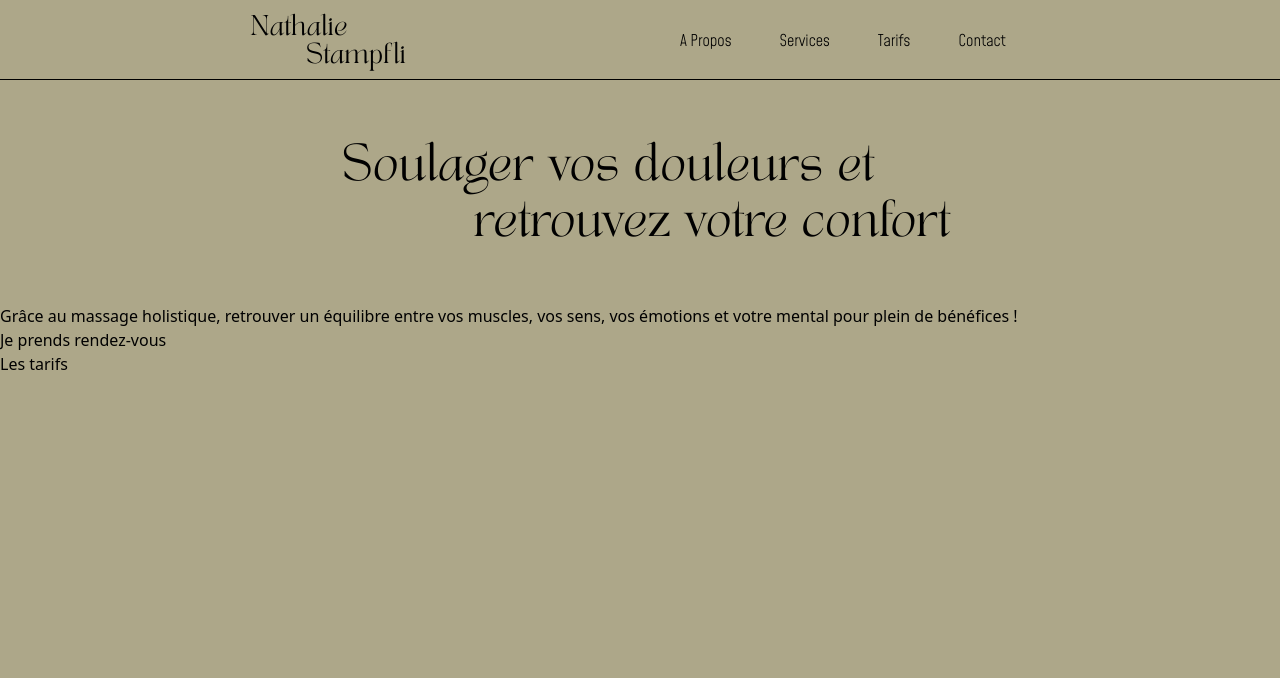
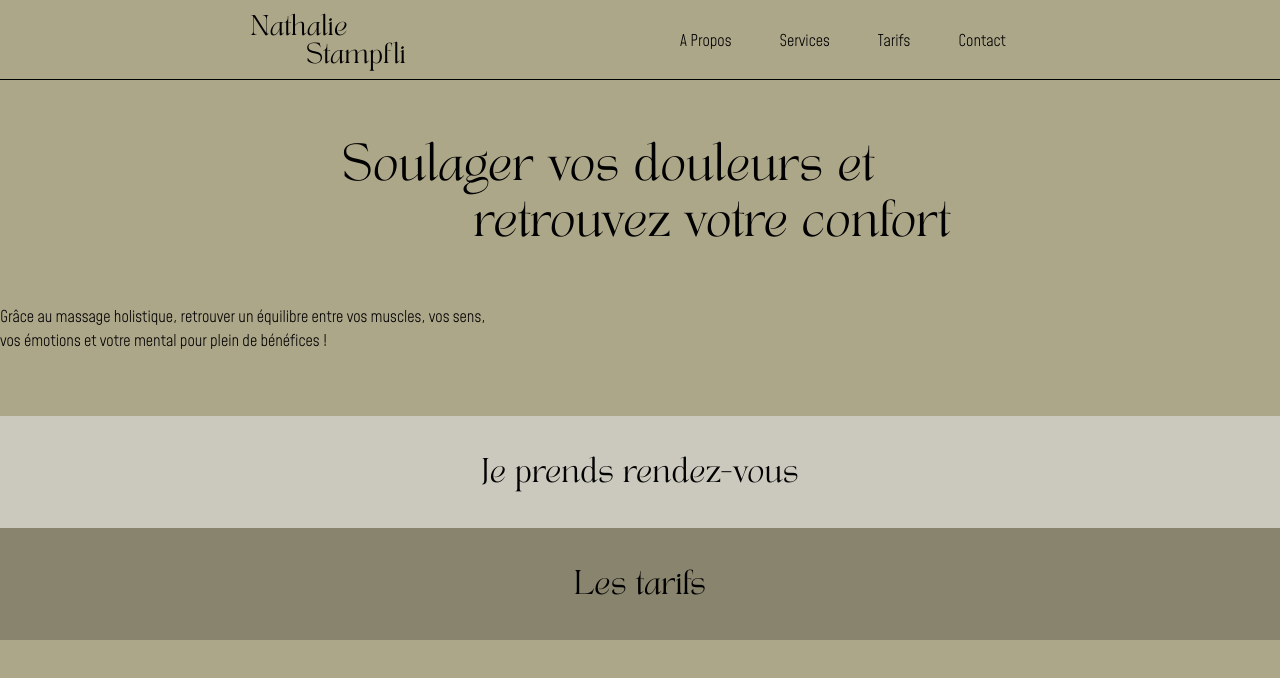
Before and after one commit to Nayza-bytes/site-web-nathalie, a React (Vite) app in the folder site-web-nathalie/: page / in a window 1280 px wide. Shown: the top 678 px of the page. Built offline with nearby package versions, Linux system fonts and the light colour scheme.

Commit message:
Landing section almost finished

```diff
--- a/site-web-nathalie/src/sections/LandingSection.tsx
+++ b/site-web-nathalie/src/sections/LandingSection.tsx
@@ -2,27 +2,32 @@ import '../index.css';
 
 const LandingSection = () => {
     return (
-        <section className='h-screen bg-background'>
+        <section className='h-screen bg-background font-mh-light'>
+            <div className='border-[#6F6B57] border-2 w-96 h-96 rounded-[150rem] absolute -z-50'></div>
+            <div className='border-[#6F6B57] border-2 w-96 h-96 rounded-[150rem] absolute -z-50'></div>
+            <div className='border-[#6F6B57] border-2 w-96 h-96 rounded-[150rem] absolute -z-50'></div>
+
             <div className='font-logo text-4xl flex flex-col justify-center items-center h-56 mr-16'>
                 <h1>Soulager vos douleurs et</h1>
                 <h1 className='ml-52 mt-4'>retrouvez votre confort</h1>
             </div>
-            <div>
+            <div className='w-[35rem] pr-16 mb-16'>
                 <p>
                     Grâce au massage holistique,
                     retrouver un équilibre entre vos muscles,
                     vos sens, vos émotions et votre mental pour plein de bénéfices !
                 </p>
             </div>
-            <div>
-                <a>Je prends rendez-vous</a>
+            <div className='bg-[#CBC9BD] w-auto h-28 flex
+                justify-center items-center hover:bg-[#edeadc]'
+            >
+                <a className='font-logo text-2xl' href='#'>Je prends rendez-vous</a>
             </div>
-            <div>
-                <a>Les tarifs</a>
+            <div className='bg-[#88846D] w-auto h-28 flex
+                justify-center items-center hover:bg-[#98947a]'
+            >
+                <a className='font-logo text-2xl' href='#'>Les tarifs</a>
             </div>
-            <div></div>
-            <div></div>
-            <div></div>
         </section>
     );
 }
```
Also changed, not shown: 1 other file (tests, documents, lock files or other folders).
